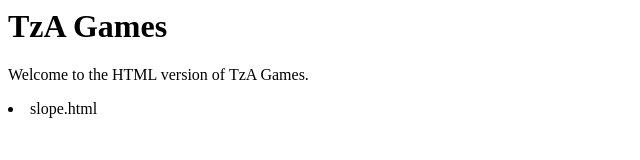
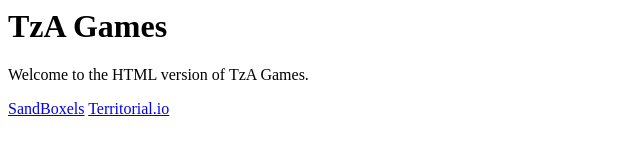
Before and after one commit to Britishmoron/fullscreen-games.github.io, a plain HTML site: page home.html in a window 1280 px wide. Shown: the whole page, without its empty margins (0-640 px from the left). Drawn offline with Linux system fonts and the light colour scheme.

Commit message:
Update home.html

```diff
--- a/home.html
+++ b/home.html
@@ -4,4 +4,5 @@
 <title>TzA</title>
 </head>
 <p>Welcome to the HTML version of TzA Games.</p>
-<li>slope.html</li>
+<a href="sandboxels.html">SandBoxels</a>
+<a href="territorial.html">Territorial.io</a>
```
